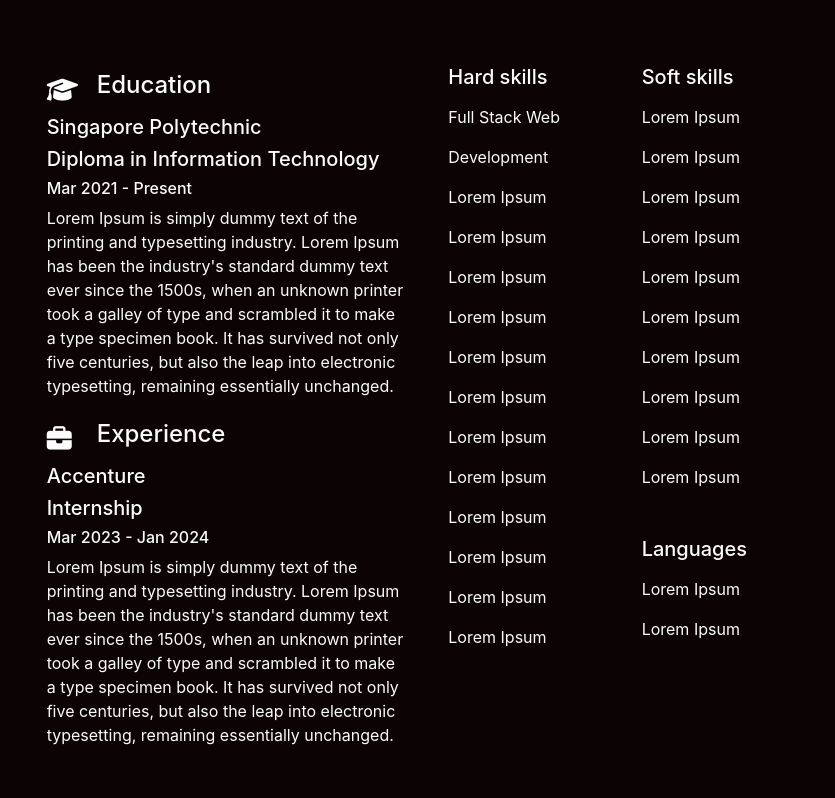
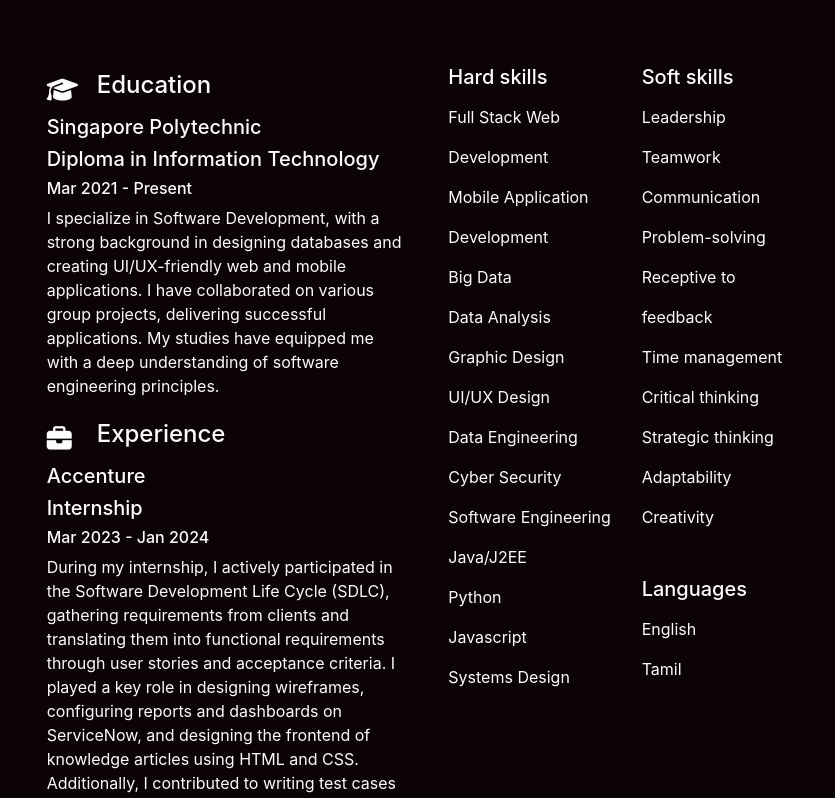
Before and after one commit to Kayatoasttt/portfolioWebsite, a website: page index.html in a window 1280 px wide. Shown: the part 971-1769 px from the top of the page, 445-1280 px from the left. Drawn offline with nearby package versions, Linux system fonts and the light colour scheme.

Commit message:
populate Resume section

```diff
--- a/css/styles.css
+++ b/css/styles.css
@@ -166,7 +166,6 @@ section {
     padding-top: 60px;
     min-height: 100vh;
 }
-
 
 /* progressbar styling */
 /* body::-webkit-scrollbar {
--- a/index.html
+++ b/index.html
@@ -199,12 +199,7 @@
                                 <h6 class="duration">Mar 2021 - Present</h6>
                             </li>
                             <li>
-                                <p>Lorem Ipsum is simply dummy text of the printing and typesetting industry. Lorem
-                                    Ipsum
-                                    has been the industry's standard dummy text ever since the 1500s, when an unknown
-                                    printer took a galley of type and scrambled it to make a type specimen book. It has
-                                    survived not only five centuries, but also the leap into electronic typesetting,
-                                    remaining essentially unchanged.</p>
+                                <p>I specialize in Software Development, with a strong background in designing databases and creating UI/UX-friendly web and mobile applications. I have collaborated on various group projects, delivering successful applications. My studies have equipped me with a deep understanding of software engineering principles.</p>
                             </li>
                         </ul>
                     </div>
@@ -227,12 +222,7 @@
                                 <h6 class="duration">Mar 2023 - Jan 2024</h6>
                             </li>
                             <li>
-                                <p>Lorem Ipsum is simply dummy text of the printing and typesetting industry. Lorem
-                                    Ipsum
-                                    has been the industry's standard dummy text ever since the 1500s, when an unknown
-                                    printer took a galley of type and scrambled it to make a type specimen book. It has
-                                    survived not only five centuries, but also the leap into electronic typesetting,
-                                    remaining essentially unchanged.</p>
+                                <p>During my internship, I actively participated in the Software Development Life Cycle (SDLC), gathering requirements from clients and translating them into functional requirements through user stories and acceptance criteria. I played a key role in designing wireframes, configuring reports and dashboards on ServiceNow, and designing the frontend of knowledge articles using HTML and CSS. Additionally, I contributed to writing test cases and conducting testing to ensure the quality and functionality of the developed solutions.</p>
                             </li>
                         </ul>
                     </div>
@@ -247,18 +237,18 @@
                                 </div>
                             </li>
                             <li>Full Stack Web Development</li>
-                            <li>Lorem Ipsum</li>
-                            <li>Lorem Ipsum</li>
-                            <li>Lorem Ipsum</li>
-                            <li>Lorem Ipsum</li>
-                            <li>Lorem Ipsum</li>
-                            <li>Lorem Ipsum</li>
-                            <li>Lorem Ipsum</li>
-                            <li>Lorem Ipsum</li>
-                            <li>Lorem Ipsum</li>
-                            <li>Lorem Ipsum</li>
-                            <li>Lorem Ipsum</li>
-                            <li>Lorem Ipsum</li>
+                            <li>Mobile Application Development</li>
+                            <li>Big Data</li>
+                            <li>Data Analysis</li>
+                            <li>Graphic Design</li>
+                            <li>UI/UX Design</li>
+                            <li>Data Engineering</li>
+                            <li>Cyber Security</li>
+                            <li>Software Engineering</li>
+                            <li>Java/J2EE</li>
+                            <li>Python</li>
+                            <li>Javascript</li>
+                            <li>Systems Design</li>
                         </ul>
                     </div>
 
@@ -269,16 +259,16 @@
                                     <h5>Soft skills</h5>
                                 </div>
                             </li>
-                            <li>Lorem Ipsum</li>
-                            <li>Lorem Ipsum</li>
-                            <li>Lorem Ipsum</li>
-                            <li>Lorem Ipsum</li>
-                            <li>Lorem Ipsum</li>
-                            <li>Lorem Ipsum</li>
-                            <li>Lorem Ipsum</li>
-                            <li>Lorem Ipsum</li>
-                            <li>Lorem Ipsum</li>
-                            <li>Lorem Ipsum</li>
+                            <li>Leadership</li>
+                            <li>Teamwork</li>
+                            <li>Communication</li>
+                            <li>Problem-solving</li>
+                            <li>Receptive to feedback</li>
+                            <li>Time management</li>
+                            <li>Critical thinking</li>
+                            <li>Strategic thinking</li>
+                            <li>Adaptability</li>
+                            <li>Creativity</li>
                         </ul>
                         <br>
                         <ul>
@@ -287,8 +277,8 @@
                                     <h5>Languages</h5>
                                 </div>
                             </li>
-                            <li>Lorem Ipsum</li>
-                            <li>Lorem Ipsum</li>
+                            <li>English</li>
+                            <li>Tamil</li>
                         </ul>
 
                     </div>
@@ -476,14 +466,14 @@
             <div class="sectionBlock row d-flex">
 
                 <div class="credContainer1  col align-items-center">
-                    <div class="card-cont  d-flex justify-content-center">
+                    <div class="card-cont d-flex justify-content-center">
                         <div class="cred-card card col-10 border-light reveal">
                             <h3>Card Title</h3>
                             <p>Lorem Ipsum is simply dummy text of the printing and typesetting industry. Lorem Ipsum
                                 has been the industry's standard dummy text ever since the 1500s, </p>
                         </div>
                     </div>
-                    <div class="card-cont  d-flex justify-content-center">
+                    <div class="card-cont d-flex justify-content-center">
                         <div class="cred-card card col-10 border-light reveal">
                             <h3>Card Title</h3>
                             <p>Lorem Ipsum is simply dummy text of the printing and typesetting industry. Lorem Ipsum
@@ -492,14 +482,14 @@
                     </div>
                 </div>
                 <div class="credContainer1  col align-items-center">
-                    <div class="card-cont  d-flex justify-content-center">
+                    <div class="card-cont d-flex justify-content-center">
                         <div class="cred-card card col-10 border-light reveal">
                             <h3>Card Title</h3>
                             <p>Lorem Ipsum is simply dummy text of the printing and typesetting industry. Lorem Ipsum
                                 has been the industry's standard dummy text ever since the 1500s, </p>
                         </div>
                     </div>
-                    <div class="card-cont  d-flex justify-content-center">
+                    <div class="card-cont d-flex justify-content-center">
                         <div class="cred-card card col-10 border-light reveal">
                             <h3>Card Title</h3>
                             <p>Lorem Ipsum is simply dummy text of the printing and typesetting industry. Lorem Ipsum
@@ -508,14 +498,14 @@
                     </div>
                 </div>
                 <div class="credContainer1  col align-items-center">
-                    <div class="card-cont  d-flex justify-content-center">
+                    <div class="card-cont d-flex justify-content-center">
                         <div class="cred-card card col-10 border-light reveal">
                             <h3>Card Title</h3>
                             <p>Lorem Ipsum is simply dummy text of the printing and typesetting industry. Lorem Ipsum
                                 has been the industry's standard dummy text ever since the 1500s, </p>
                         </div>
                     </div>
-                    <div class="card-cont  d-flex justify-content-center">
+                    <div class="card-cont d-flex justify-content-center">
                         <div class="cred-card card col-10 border-light reveal">
                             <h3>Card Title</h3>
                             <p>Lorem Ipsum is simply dummy text of the printing and typesetting industry. Lorem Ipsum
@@ -524,14 +514,14 @@
                     </div>
                 </div>
                 <div class="credContainer1  col align-items-center">
-                    <div class="card-cont  d-flex justify-content-center">
+                    <div class="card-cont d-flex justify-content-center">
                         <div class="cred-card card col-10 border-light reveal">
                             <h3>Card Title</h3>
                             <p>Lorem Ipsum is simply dummy text of the printing and typesetting industry. Lorem Ipsum
                                 has been the industry's standard dummy text ever since the 1500s, </p>
                         </div>
                     </div>
-                    <div class="card-cont  d-flex justify-content-center">
+                    <div class="card-cont d-flex justify-content-center">
                         <div class="cred-card card col-10 border-light reveal">
                             <h3>Card Title</h3>
                             <p>Lorem Ipsum is simply dummy text of the printing and typesetting industry. Lorem Ipsum
@@ -553,14 +543,14 @@
             <div class="sectionBlock row d-flex">
 
                 <div class="credContainer1  col align-items-center">
-                    <div class="card-cont  d-flex justify-content-center">
+                    <div class="card-cont d-flex justify-content-center">
                         <div class="cred-card card col-10 border-light reveal">
                             <h3>Card Title</h3>
                             <p>Lorem Ipsum is simply dummy text of the printing and typesetting industry. Lorem Ipsum
                                 has been the industry's standard dummy text ever since the 1500s, </p>
                         </div>
                     </div>
-                    <div class="card-cont  d-flex justify-content-center">
+                    <div class="card-cont d-flex justify-content-center">
                         <div class="cred-card card col-10 border-light reveal">
                             <h3>Card Title</h3>
                             <p>Lorem Ipsum is simply dummy text of the printing and typesetting industry. Lorem Ipsum
@@ -569,14 +559,14 @@
                     </div>
                 </div>
                 <div class="credContainer1  col align-items-center">
-                    <div class="card-cont  d-flex justify-content-center">
+                    <div class="card-cont d-flex justify-content-center">
                         <div class="cred-card card col-10 border-light reveal">
                             <h3>Card Title</h3>
                             <p>Lorem Ipsum is simply dummy text of the printing and typesetting industry. Lorem Ipsum
                                 has been the industry's standard dummy text ever since the 1500s, </p>
                         </div>
                     </div>
-                    <div class="card-cont  d-flex justify-content-center">
+                    <div class="card-cont d-flex justify-content-center">
                         <div class="cred-card card col-10 border-light reveal">
                             <h3>Card Title</h3>
                             <p>Lorem Ipsum is simply dummy text of the printing and typesetting industry. Lorem Ipsum
@@ -585,14 +575,14 @@
                     </div>
                 </div>
                 <div class="credContainer1  col align-items-center">
-                    <div class="card-cont  d-flex justify-content-center">
+                    <div class="card-cont d-flex justify-content-center">
                         <div class="cred-card card col-10 border-light reveal">
                             <h3>Card Title</h3>
                             <p>Lorem Ipsum is simply dummy text of the printing and typesetting industry. Lorem Ipsum
                                 has been the industry's standard dummy text ever since the 1500s, </p>
                         </div>
                     </div>
-                    <div class="card-cont  d-flex justify-content-center">
+                    <div class="card-cont d-flex justify-content-center">
                         <div class="cred-card card col-10 border-light reveal">
                             <h3>Card Title</h3>
                             <p>Lorem Ipsum is simply dummy text of the printing and typesetting industry. Lorem Ipsum
@@ -601,14 +591,14 @@
                     </div>
                 </div>
                 <div class="credContainer1  col align-items-center">
-                    <div class="card-cont  d-flex justify-content-center">
+                    <div class="card-cont d-flex justify-content-center">
                         <div class="cred-card card col-10 border-light reveal">
                             <h3>Card Title</h3>
                             <p>Lorem Ipsum is simply dummy text of the printing and typesetting industry. Lorem Ipsum
                                 has been the industry's standard dummy text ever since the 1500s, </p>
                         </div>
                     </div>
-                    <div class="card-cont  d-flex justify-content-center">
+                    <div class="card-cont d-flex justify-content-center">
                         <div class="cred-card card col-10 border-light reveal">
                             <h3>Card Title</h3>
                             <p>Lorem Ipsum is simply dummy text of the printing and typesetting industry. Lorem Ipsum
```
